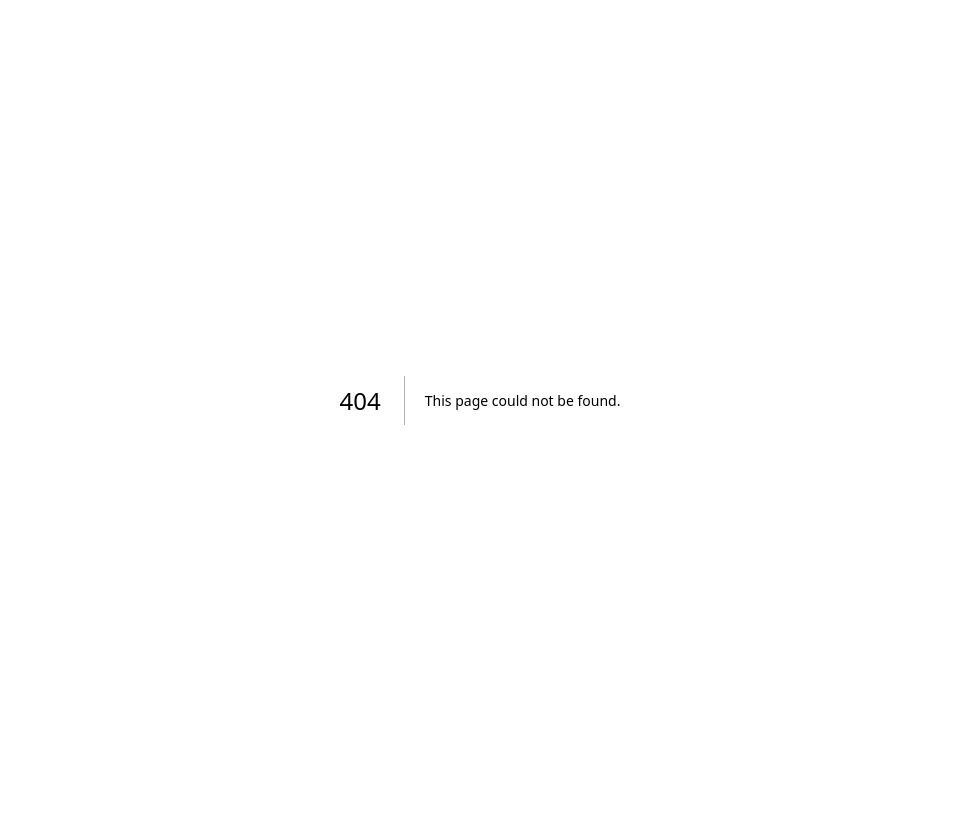
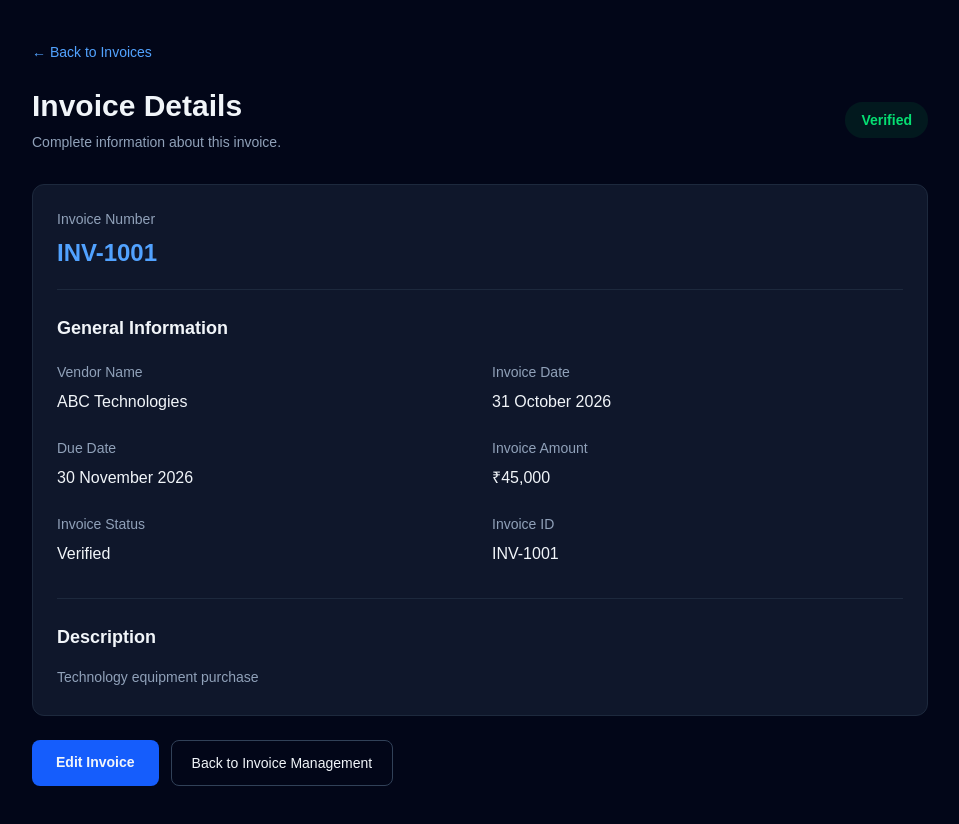
Before and after one commit to Kavan180406/invoice-validation-system, a Next.js app: page /invoices/INV-1001 in a window 1280 px wide. Before the commit this address had no page. Shown: the whole page, without its empty margins (160-1119 px from the left). Before the commit the page ends 800 px from the top, so only its background shows below. Built offline with nearby package versions, Linux system fonts and the light colour scheme.

Commit message:
Add invoice details page

```diff
--- /dev/null
+++ b/src/app/invoices/[id]/page.tsx
@@ -0,0 +1,212 @@
+
+import Link from "next/link";
+import { notFound } from "next/navigation";
+
+const invoices = [
+  {
+    id: "INV-1001",
+    vendor: "ABC Technologies",
+    date: "31 October 2026",
+    dueDate: "30 November 2026",
+    amount: 45000,
+    status: "Verified",
+    description: "Technology equipment purchase",
+  },
+  {
+    id: "INV-1002",
+    vendor: "Global Supplies",
+    date: "30 October 2026",
+    dueDate: "30 November 2026",
+    amount: 12500,
+    status: "Duplicate",
+    description: "Office supplies purchase",
+  },
+  {
+    id: "INV-1003",
+    vendor: "ABC Technologies",
+    date: "29 October 2026",
+    dueDate: "29 November 2026",
+    amount: 45000,
+    status: "Duplicate",
+    description: "Technology equipment purchase",
+  },
+  {
+    id: "INV-1004",
+    vendor: "Metro Solutions",
+    date: "28 October 2026",
+    dueDate: "28 November 2026",
+    amount: 28000,
+    status: "Pending",
+    description: "Software services",
+  },
+  {
+    id: "INV-1005",
+    vendor: "Digital World",
+    date: "27 October 2026",
+    dueDate: "27 November 2026",
+    amount: 67500,
+    status: "Verified",
+    description: "Digital equipment purchase",
+  },
+  {
+    id: "INV-1006",
+    vendor: "Smart Systems",
+    date: "26 October 2026",
+    dueDate: "26 November 2026",
+    amount: 18000,
+    status: "Pending",
+    description: "Computer accessories",
+  },
+];
+
+export default async function InvoiceDetails({
+  params,
+}: {
+  params: Promise<{ id: string }>;
+}) {
+  const { id } = await params;
+
+  const invoice = invoices.find((item) => item.id === id);
+
+  if (!invoice) {
+    notFound();
+  }
+
+  return (
+    <main className="min-h-screen bg-slate-950 p-5 text-slate-100 md:p-10">
+      <div className="mx-auto max-w-4xl">
+
+        <Link
+          href="/invoices"
+          className="text-sm text-blue-400 hover:underline"
+        >
+          ← Back to Invoices
+        </Link>
+
+        <div className="mb-8 mt-6 flex flex-wrap items-center justify-between gap-4">
+          <div>
+            <h1 className="text-3xl font-bold">
+              Invoice Details
+            </h1>
+
+            <p className="mt-2 text-sm text-slate-400">
+              Complete information about this invoice.
+            </p>
+          </div>
+
+          <span
+            className={`rounded-full px-4 py-2 text-sm font-semibold ${
+              invoice.status === "Verified"
+                ? "bg-green-500/10 text-green-400"
+                : invoice.status === "Duplicate"
+                ? "bg-red-500/10 text-red-400"
+                : "bg-yellow-500/10 text-yellow-400"
+            }`}
+          >
+            {invoice.status}
+          </span>
+        </div>
+
+        {/* Invoice Information */}
+        <section className="rounded-xl border border-slate-800 bg-slate-900 p-6">
+
+          <div className="mb-6 border-b border-slate-800 pb-5">
+            <p className="text-sm text-slate-400">
+              Invoice Number
+            </p>
+
+            <h2 className="mt-2 text-2xl font-bold text-blue-400">
+              {invoice.id}
+            </h2>
+          </div>
+
+          <h3 className="mb-5 text-lg font-semibold">
+            General Information
+          </h3>
+
+          <div className="grid gap-6 sm:grid-cols-2">
+            <Detail label="Vendor Name" value={invoice.vendor} />
+
+            <Detail label="Invoice Date" value={invoice.date} />
+
+            <Detail label="Due Date" value={invoice.dueDate} />
+
+            <Detail
+              label="Invoice Amount"
+              value={"₹" + invoice.amount.toLocaleString("en-IN")}
+            />
+
+            <Detail label="Invoice Status" value={invoice.status} />
+
+            <Detail label="Invoice ID" value={invoice.id} />
+          </div>
+
+          <div className="mt-8 border-t border-slate-800 pt-6">
+            <h3 className="mb-3 text-lg font-semibold">
+              Description
+            </h3>
+
+            <p className="text-sm leading-7 text-slate-400">
+              {invoice.description}
+            </p>
+          </div>
+        </section>
+
+        {/* Duplicate Warning */}
+        {invoice.status === "Duplicate" && (
+          <section className="mt-6 rounded-xl border border-red-900 bg-red-950/20 p-5">
+            <h3 className="font-semibold text-red-400">
+              Duplicate Invoice Alert
+            </h3>
+
+            <p className="mt-2 text-sm text-slate-300">
+              This invoice has been flagged for potential duplication.
+              Please review the vendor, invoice amount and invoice date
+              before approving payment.
+            </p>
+          </section>
+        )}
+
+        {/* Action Buttons */}
+        <div className="mt-6 flex flex-wrap gap-3">
+
+          <Link
+            href={`/invoices/${id}/edit`}
+            className="rounded-lg bg-blue-600 px-6 py-3 text-sm font-semibold hover:bg-blue-500"
+          >
+            Edit Invoice
+          </Link>
+
+          <Link
+            href="/invoices"
+            className="rounded-lg border border-slate-700 px-5 py-3 text-sm hover:bg-slate-800"
+          >
+            Back to Invoice Management
+          </Link>
+
+        </div>
+
+      </div>
+    </main>
+  );
+}
+
+function Detail({
+  label,
+  value,
+}: {
+  label: string;
+  value: string;
+}) {
+  return (
+    <div>
+      <p className="text-sm text-slate-400">
+        {label}
+      </p>
+
+      <p className="mt-2 font-medium">
+        {value}
+      </p>
+    </div>
+  );
+}
```
